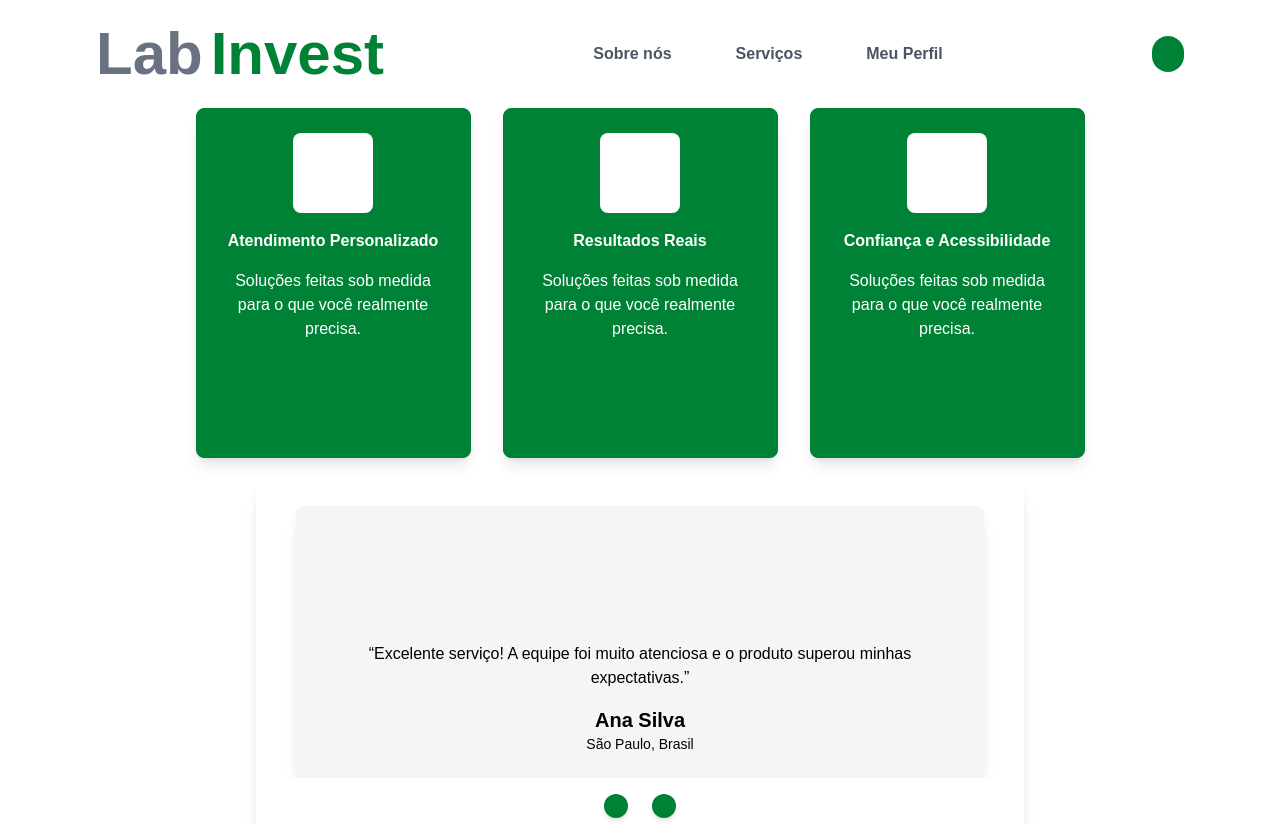
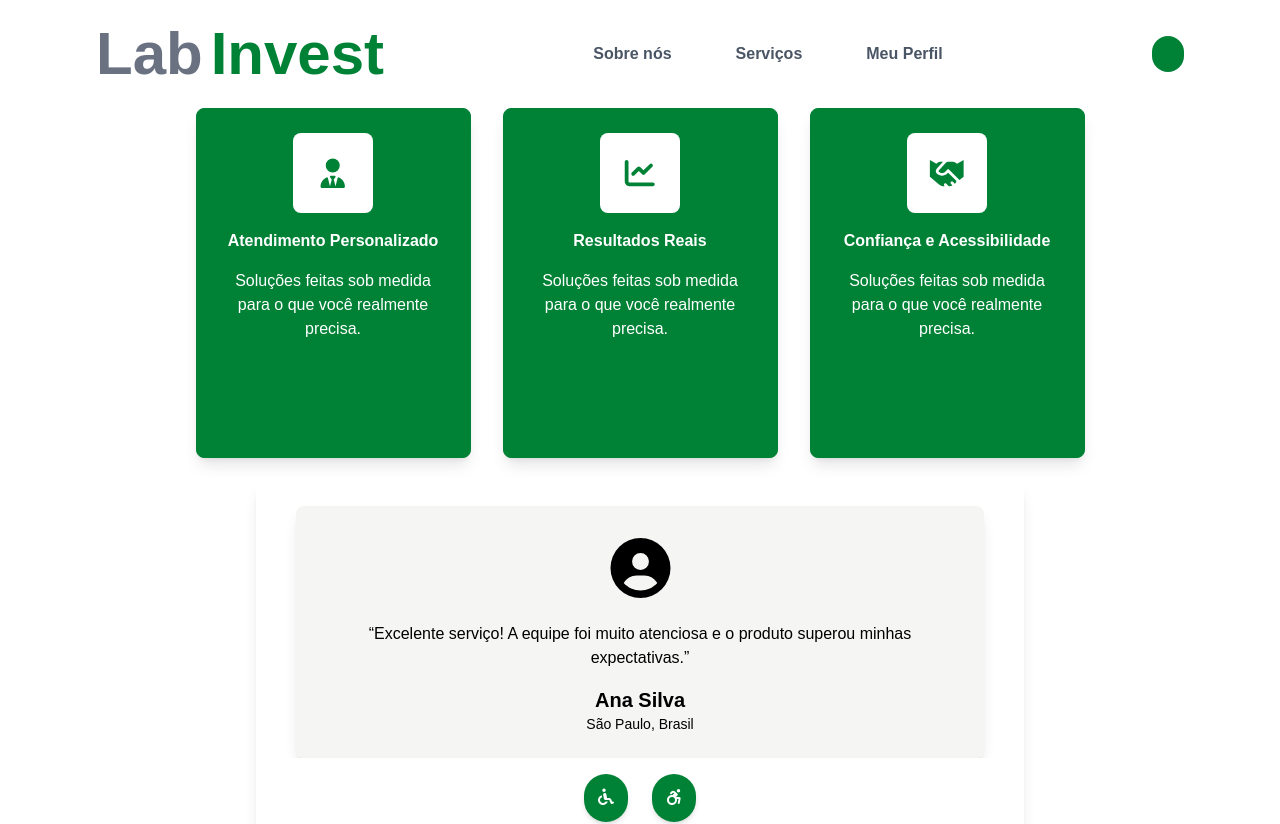
Before and after one commit to labinvest/labinvest, a Next.js app: page / in a window 1280 px wide. Shown: the top 824 px of the page. Built offline with nearby package versions, Linux system fonts and the light colour scheme.

Commit message:
Correção carrosel e icones

```diff
--- a/src/app/componentes/TestimonialCarousel.tsx
+++ b/src/app/componentes/TestimonialCarousel.tsx
@@ -1,22 +1,24 @@
 'use client'
 import { useState } from "react"
 import { TestimonialCard} from "./testimonialCard"
+import { faCircleUser, faWheelchairMove, faWheelchair } from "@fortawesome/free-solid-svg-icons"
+import { FontAwesomeIcon } from "@fortawesome/react-fontawesome";
 
 const testimonials = [
   {
-    Icon: "fas fa-user-circle",
+    Icon: faCircleUser,
     Paragraph: "Excelente serviço! A equipe foi muito atenciosa e o produto superou minhas expectativas.",
     Name: "Ana Silva",
     Location: "São Paulo, Brasil"
   },
   {
-    Icon: "fas fa-user-circle",
+    Icon: faCircleUser,
     Paragraph: "Muito satisfeito com a qualidade e rapidez. Recomendo para todos os meus amigos.",
     Name: "Carlos Pereira",
     Location: "Rio de Janeiro, Brasil"
   },
   {
-    Icon: "fas fa-user-circle",
+    Icon: faCircleUser,
     Paragraph: "Atendimento impecável e produto de alta qualidade. Voltarei a comprar com certeza.",
     Name: "Mariana Costa",
     Location: "Belo Horizonte, Brasil"
@@ -48,10 +50,10 @@ export function TestimonialCarousel() {
 
       <div className="flex justify-center gap-6 mt-4">
         <button onClick={prevSlide} className="bg-green-700 text-white rounded-full p-3 shadow-md hover:bg-green-800">
-          <i className="fas fa-chevron-left"></i>
+          <FontAwesomeIcon icon={faWheelchair} />
         </button>
         <button onClick={nextSlide} className="bg-green-700 text-white rounded-full p-3 shadow-md hover:bg-green-800">
-          <i className="fas fa-chevron-right"></i>
+          <FontAwesomeIcon icon={faWheelchairMove} />
         </button>
       </div>
     </section>
--- a/src/app/componentes/card.tsx
+++ b/src/app/componentes/card.tsx
@@ -1,26 +1,21 @@
 'use client'
 import { FontAwesomeIcon } from "@fortawesome/react-fontawesome"
+import { IconDefinition } from "@fortawesome/fontawesome-svg-core"
 
 interface CardProps{
-    Icon: string,
+    Icon: IconDefinition,
     Title: string,
     Paragraph: string
 }
 
-
-
 export default function Card(Params: CardProps){
-
-
-    return (<>
-     <div className="bg-green-700 text-white p-6 rounded-lg h-[350px] w-[275px] flex flex-col justify-start items-center border border-green-700 shadow-lg">
-                <div className="bg-white w-20 h-20 rounded-lg flex justify-center items-center">
-                    <i className="fas fa-camera"></i>
-                </div>
-                <p className="mt-4 text-center text-l font-semibold">{Params.Title}</p>
-                <p className="text-center mt-4">{Params.Paragraph}</p>
+    return (
+        <div className="bg-green-700 text-white p-6 rounded-lg h-[350px] w-[275px] flex flex-col justify-start items-center border border-green-700 shadow-lg">
+            <div className="bg-white w-20 h-20 rounded-lg flex justify-center items-center">
+                <FontAwesomeIcon icon={Params.Icon} className="text-green-700 text-3xl" />
             </div>
-
-
-    </>)
+            <p className="mt-4 text-center text-l font-semibold">{Params.Title}</p>
+            <p className="text-center mt-4">{Params.Paragraph}</p>
+        </div>
+    )
 }
--- a/src/app/componentes/testimonialCard.tsx
+++ b/src/app/componentes/testimonialCard.tsx
@@ -1,14 +1,17 @@
+import { FontAwesomeIcon } from '@fortawesome/react-fontawesome';
+import { IconDefinition } from '@fortawesome/fontawesome-svg-core';
+
 interface TestimonialProps {
-  Icon: string
-  Paragraph: string
-  Name: string
-  Location: string
+  Icon: IconDefinition,
+  Paragraph: string,
+  Name: string,
+  Location: string,
 }
 
 export  function TestimonialCard({ Icon, Paragraph, Name, Location }: TestimonialProps) {
   return (
     <div className="bg-stone-100 text-black rounded-lg p-6 flex flex-col items-center text-center shadow-lg hover:shadow-xl transition duration-300">
-      <i className={`${Icon} text-6xl text-black w-24 h-24 rounded-full mb-4 p-2`}></i>
+      <FontAwesomeIcon icon={Icon} className="text-6xl text-black w-24 h-24 rounded-full mb-4 p-2" />
       <p className="mb-4 font-light">“{Paragraph}”</p>
       <h3 className="font-semibold text-black text-xl">{Name}</h3>
       <p className="text-sm text-black">{Location}</p>
--- a/src/app/layout.tsx
+++ b/src/app/layout.tsx
@@ -7,8 +7,8 @@ import Footer from "./componentes/footer";
 import { ImgRedondaTelaInicial } from "./componentes/img_redonda_tela_inicial";
 import { TestimonialCarousel } from "./componentes/TestimonialCarousel";
 import { Banner } from "./componentes/banner";
-
 import PhotoUser from "./componentes/photo_user";
+import { faUserTie, faChartLine, faHandshake } from '@fortawesome/free-solid-svg-icons';
 
 const geistSans = Geist({
   variable: "--font-geist-sans",
@@ -36,17 +36,13 @@ export default function RootLayout({
         <NavBar />
         <div className="max-w-full mx-auto px-28">
           <div className="flex justify-center gap-8">
-            <Card Title="Atendimento Personalizado" Paragraph="Soluções feitas sob medida para o que você realmente precisa." Icon="" />
-            <Card Title="Resultados Reais" Paragraph="Soluções feitas sob medida para o que você realmente precisa." Icon="" />
-            <Card Title="Confiança e Acessibilidade" Paragraph="Soluções feitas sob medida para o que você realmente precisa." Icon="" />
+            <Card Title="Atendimento Personalizado" Paragraph="Soluções feitas sob medida para o que você realmente precisa." Icon={faUserTie} />
+            <Card Title="Resultados Reais" Paragraph="Soluções feitas sob medida para o que você realmente precisa." Icon={faChartLine} />
+            <Card Title="Confiança e Acessibilidade" Paragraph="Soluções feitas sob medida para o que você realmente precisa." Icon={faHandshake} />
           </div>
         </div>
-
-
         <TestimonialCarousel />
         <Banner />
-
-
         {children}
         <ImgRedondaTelaInicial />
         <PhotoUser width={100} height={100} />
```
